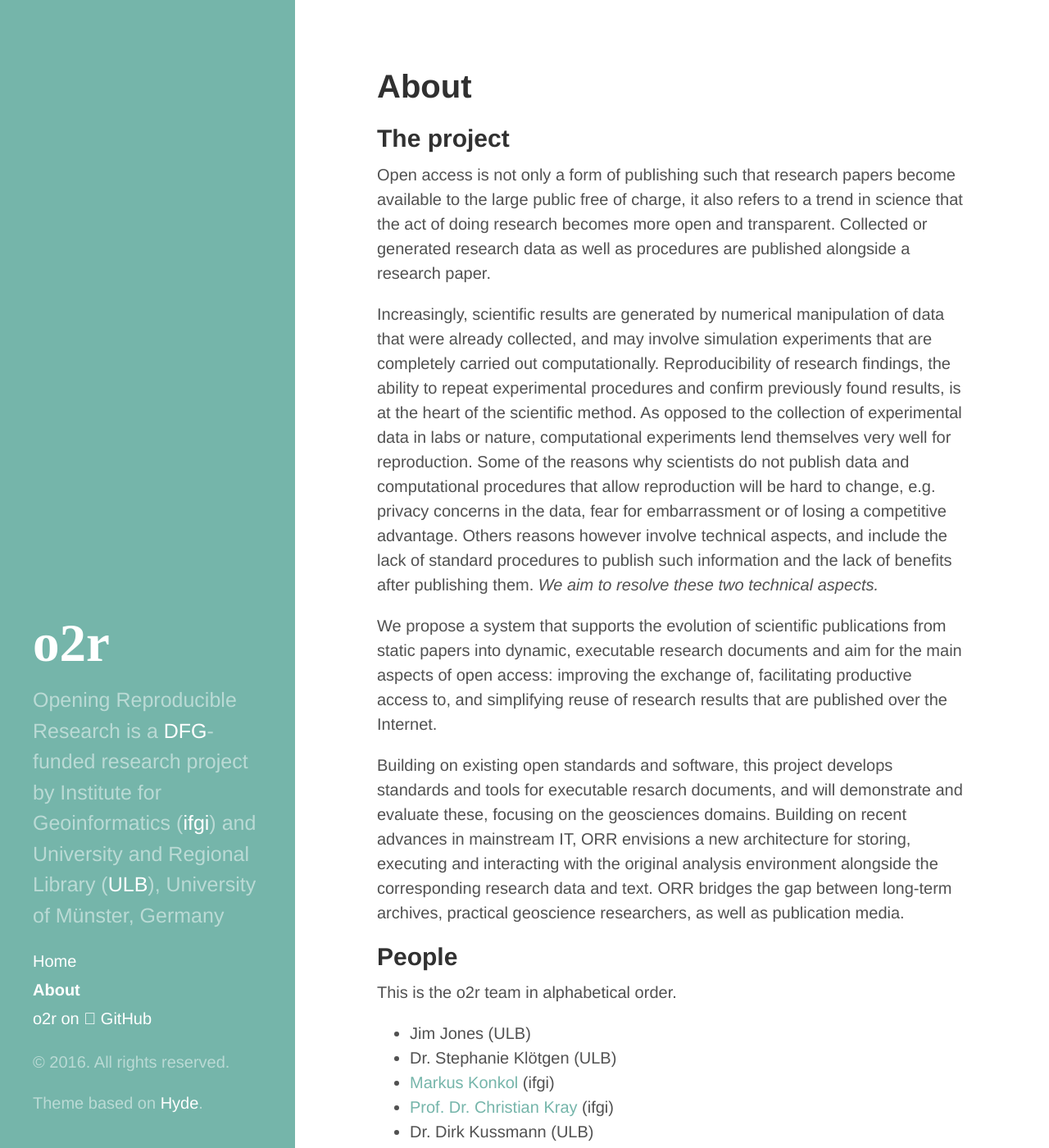
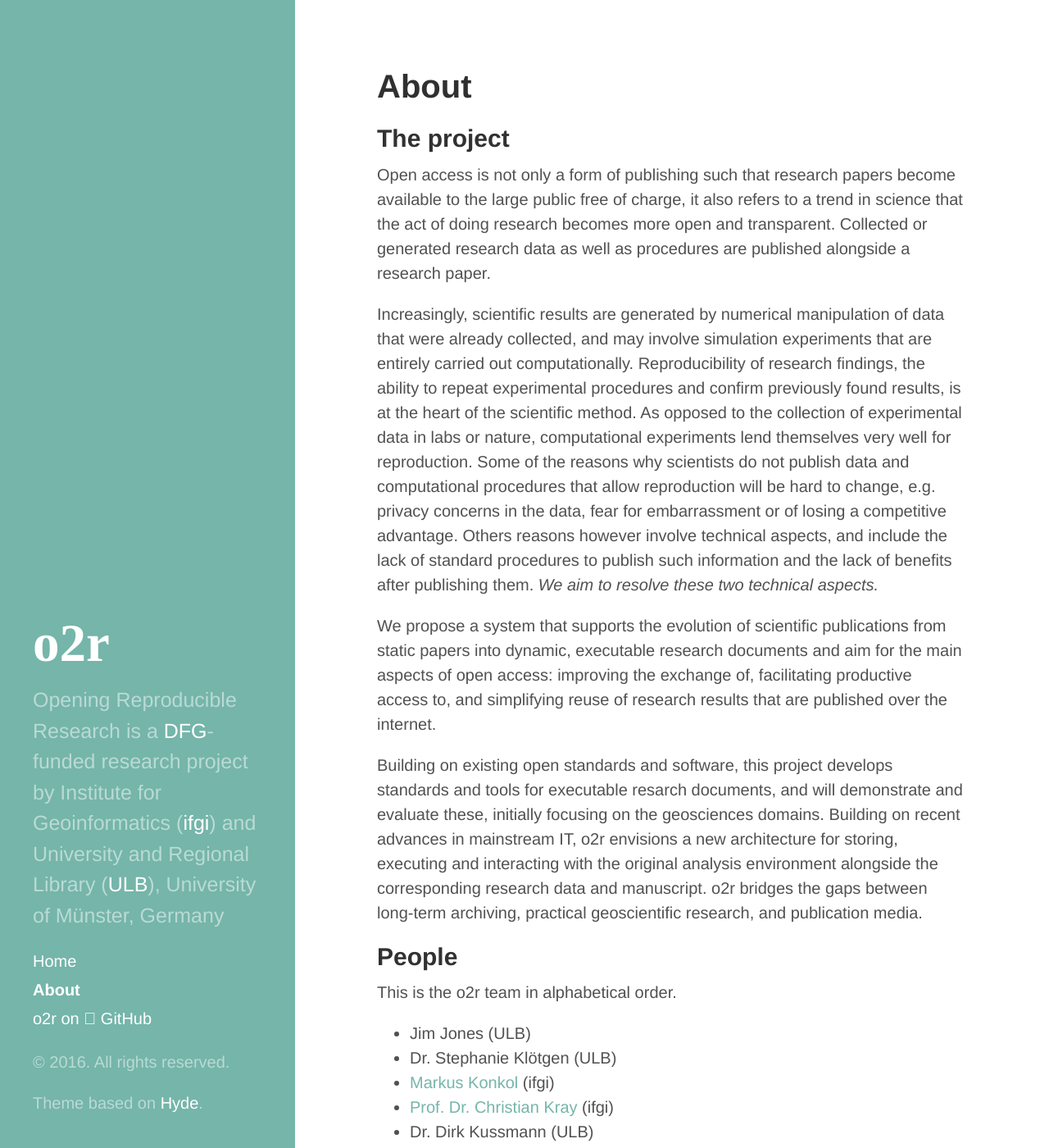
Before and after one commit to o2r-project/o2r-project.github.io, a Jekyll site: the page built from about.md, in a window 1280 px wide and 1400 px high. Shown: the whole window at 82% size. Built offline with Jekyll 4.4.1, drawn with Linux system fonts in a browser that asks for light colours; Markdown is read by kramdown in place of the engine named in the settings.

Commit message:
Update about.md

```diff
--- a/about.md
+++ b/about.md
@@ -14,12 +14,11 @@ description: Project description and team members of the project Opening Reprodu
 
 Open access is not only a form of publishing such that research papers become available to the large public free of charge, it also refers to a trend in science that the act of doing research becomes more open and transparent. Collected or generated research data as well as procedures are published alongside a research paper.
 
-Increasingly, scientific results are generated by numerical manipulation of data that were already collected, and may involve simulation experiments that are completely carried out computationally. Reproducibility of research findings, the ability to repeat experimental procedures and confirm previously found results, is at the heart of the scientific method. As opposed to the collection of experimental data in labs or nature, computational experiments lend themselves very well for reproduction. Some of the reasons why scientists
-do not publish data and computational procedures that allow reproduction will be hard to change, e.g. privacy concerns in the data, fear for embarrassment or of losing a competitive advantage. Others reasons however involve technical aspects, and include the lack of standard procedures to publish such information and the lack of benefits after publishing them. *We aim to resolve these two technical aspects.*
+Increasingly, scientific results are generated by numerical manipulation of data that were already collected, and may involve simulation experiments that are entirely carried out computationally. Reproducibility of research findings, the ability to repeat experimental procedures and confirm previously found results, is at the heart of the scientific method. As opposed to the collection of experimental data in labs or nature, computational experiments lend themselves very well for reproduction. Some of the reasons why scientists do not publish data and computational procedures that allow reproduction will be hard to change, e.g. privacy concerns in the data, fear for embarrassment or of losing a competitive advantage. Others reasons however involve technical aspects, and include the lack of standard procedures to publish such information and the lack of benefits after publishing them. *We aim to resolve these two technical aspects.*
 
-We propose a system that supports the evolution of scientific publications from static papers into dynamic, executable research documents and aim for the main aspects of open access: improving the exchange of, facilitating productive access to, and simplifying reuse of research results that are published over the Internet.
+We propose a system that supports the evolution of scientific publications from static papers into dynamic, executable research documents and aim for the main aspects of open access: improving the exchange of, facilitating productive access to, and simplifying reuse of research results that are published over the internet.
 
-Building on existing open standards and software, this project develops standards and tools for executable resarch documents, and will demonstrate and evaluate these, focusing on the geosciences domains. Building on recent advances in mainstream IT, ORR envisions a new architecture for storing, executing and interacting with the original analysis environment alongside the corresponding research data and text. ORR bridges the gap between long-term archives, practical geoscience researchers, as well as publication media.
+Building on existing open standards and software, this project develops standards and tools for executable resarch documents, and will demonstrate and evaluate these, initially focusing on the geosciences domains. Building on recent advances in mainstream IT, o2r envisions a new architecture for storing, executing and interacting with the original analysis environment alongside the corresponding research data and manuscript. o2r bridges the gaps between long-term archiving, practical geoscientific research, and publication media.
 
 ## People
 
```
